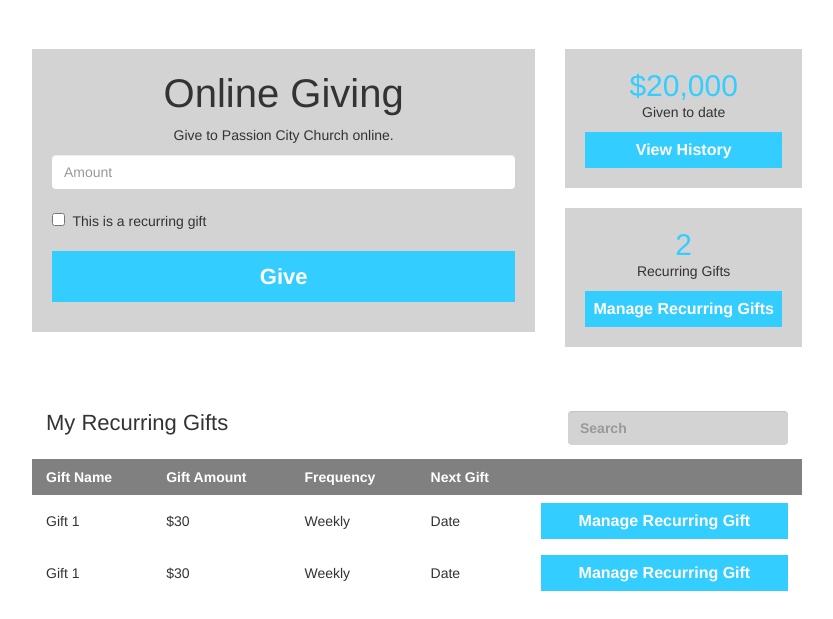
After one commit to Annihilous/embedded_video, a PHP site: page /pcc-connect-update-2-13.php in a window 1280 px wide; the page is wider, and only the part inside the window is pictured. The commit adds this page. Shown: the part 571-1190 px from the top of that part, without its empty margins (223-1056 px from the left). Run offline with PHP 8.4, Linux system fonts and the light colour scheme; some libraries are stand-ins or nearby versions.

Commit message:
Create and style pages 11-13; create and style modal for online giving; add modal and page links to nav.

```diff
--- a/assets/stylesheets/styles.css
+++ b/assets/stylesheets/styles.css
@@ -102,8 +102,16 @@
   background-color: darkgray;
 }
 
+.form-control.background-white {
+  background-color: white;
+}
+
 .background-white {
   background-color: white;
+}
+
+.pad {
+  padding: 20px;
 }
 
 .pad-section {
@@ -148,6 +156,11 @@
 .table>tbody>tr>td, .table>tbody>tr>th, .table>tfoot>tr>td, .table>tfoot>tr>th, .table>thead>tr>td, .table>thead>tr>th {
   border-top: none;
   padding: 8px 14px;
+  vertical-align: middle;
+}
+
+.border-bottom {
+  border-bottom: 1px solid lightgray;
 }
 
 img {
@@ -187,6 +200,11 @@
   }
 }
 
+.btn-primary.btn-sm {
+  padding: 6px 8px;
+  font-size: 16px;
+}
+
 .btn-primary:hover {
   opacity: 0.9;
   background-color: #33ceff;
@@ -209,6 +227,10 @@
   background-color: lightgray;
   background-image: none;
   border: none;
+}
+
+.form-indent {
+  padding-left: 15px;
 }
 
 .modal {
@@ -458,6 +480,14 @@
   padding: 40px 0px;
 }
 
+.cancel-gift-link {
+  text-decoration: underline;
+}
+
+.cancel-gift-link:hover {
+  text-decoration: underline;
+}
+
 /*
 ########  #######   #######  ######## ######## ########
 ##       ##     ## ##     ##    ##    ##       ##     ##
--- a/partials/_navigation.php
+++ b/partials/_navigation.php
@@ -4,6 +4,10 @@
   <li><a href="/shelby_arena/pcc-connect-update-2-05.php">pcc-connect-update-2-05.php</a></li>
   <li><a href="/shelby_arena/pcc-connect-update-2-06.php">pcc-connect-update-2-06.php</a></li>
   <li><a href="/shelby_arena/pcc-connect-update-2-09.php">pcc-connect-update-2-09.php</a></li>
+  <li><a href="/shelby_arena/pcc-connect-update-2-11.php">pcc-connect-update-2-11.php</a></li>
+  <li><a href="/shelby_arena/pcc-connect-update-2-12.php">pcc-connect-update-2-12.php</a></li>
+  <li><a href="/shelby_arena/pcc-connect-update-2-13.php">pcc-connect-update-2-13.php</a></li>
+
 </ul>
 
 <nav class="navbar navbar-default">
@@ -25,6 +29,7 @@
         <li><a href="#" data-toggle="modal" data-target="#blackoutDatesModal" class="text-blue">Blackout DatesModal</a> </li>
         <li><a href="#" data-toggle="modal" data-target="#declineEventModal" class="text-blue">Decline Event Modal</a> </li>
         <li><a href="#" data-toggle="modal" data-target="#givingModal" class="text-blue">Giving Modal</a> </li>
+        <li><a href="#" data-toggle="modal" data-target="#updateGiftModal" class="text-blue">Update Gift Modal</a> </li>
       </ul>
 
     </div><!-- /.navbar-collapse -->
@@ -36,3 +41,4 @@
 <?php include("partials/_blackout_dates_modal.php"); ?>
 <?php include("partials/_decline_event_modal.php"); ?>
 <?php include("partials/_giving_modal.php"); ?>
+<?php include("partials/_update_gift_modal.php"); ?>
--- /dev/null
+++ b/partials/_online_gift.php
@@ -0,0 +1,14 @@
+<div class="form-wrapper background-lightgray">
+  <div class="text-center">
+    <h3>Online Giving</h3>
+    <p>Give to Passion City Church online.</p>
+  </div>
+  <form>
+    <input class="form-control background-white" type="text" name="gift-amount" placeholder="Amount"><br>
+    <input class="" type="checkbox" name="is-recurring">&nbsp This is a recurring gift</br>
+    <br>
+    <a href="" class="btn btn-primary btn-block">
+      Give
+    </a>
+  </form>
+</div>
--- /dev/null
+++ b/partials/_update_gift_modal.php
@@ -0,0 +1,60 @@
+<!-- Modal -->
+<div class="modal fade" id="updateGiftModal" tabindex="-1" role="dialog" aria-labelledby="updateGiftModalLabel">
+  <div class="modal-dialog container-md background-white" role="document">
+    <div class="modal-content">
+      <div class="modal-header">
+        <div class="text-center">
+          <h4 class="modal-title" id="updateGiftModalLabel">Update Gift</h4>
+        </div>
+      </div>
+      <div class="modal-body">
+        <div class="container modal-form-container">
+          <form>
+            <div class="row">
+              <div class="col-xs-12">
+                <input class="form-control" type="text" name="gift-amount" placeholder="Amount"><br>
+              </div>
+              <div class="col-sm-6">
+                <input class="form-control" type="text" name="frequency" placeholder="Frequency"><br>
+              </div>
+              <div class="col-sm-6">
+                <input class="form-control" type="text" name="bill-on", placeholder="Bill On">
+              </div>
+            </div>
+            <div class="row">
+              <p class="form-indent">Payment Info</p>
+              <div class="col-sm-6">
+                <input class="form-control" type="text" name="cc-number" placeholder="CC"><br>
+              </div>
+              <div class="col-sm-3">
+                <input class="form-control" type="text" name="cc-exp", placeholder="Exp.">
+              </div>
+              <div class="col-sm-3">
+                <input class="form-control" type="text" name="cc-cvc", placeholder="CVC">
+              </div>
+            </div>
+            <div class="row">
+              <p class="form-indent">Contribution Address</p>
+              <div class="col-xs-12">
+                <input class="form-control" type="text" name="address-street" placeholder="Street Address"><br>
+              </div>
+              <div class="col-sm-6">
+                <input class="form-control" type="text" name="address-city" placeholder="City"><br>
+              </div>
+              <div class="col-sm-3">
+                <input class="form-control" type="text" name="address-state", placeholder="State">
+              </div>
+              <div class="col-sm-3">
+                <input class="form-control" type="text" name="address-zip", placeholder="Zip">
+              </div>
+            </div>
+            <button type="button" class="btn btn-primary btn-block">Update Gift</button>
+          </form>
+        </div>
+      </div>
+      <div class="pad text-center">
+        <a href="" class=" cancel-gift-link text-danger">Cancel this Recurring Gift</a>
+      </div>
+    </div>
+  </div>
+</div>
--- /dev/null
+++ b/pcc-connect-update-2-13.php
@@ -0,0 +1,85 @@
+<?php include("partials/_head.php"); ?>
+
+<body>
+  <?php include("partials/_navigation.php"); ?>
+
+  <div class="flexslider">
+    <ul class="slides">
+      <li>
+        <img src="https://lh3.ggpht.com/l8leWV9uI8gS-cKDaak6D__cSCVanRmsAGqNRDpXutowAjRRoEmnuhmbTP5A9exBz1w=h900" />
+      </li>
+      <li>
+        <img src="https://encrypted-tbn0.gstatic.com/images?q=tbn:ANd9GcQjZ-McKOtm6Wijwy5onK4MtcUVe7CndFLeAIzh_e3hjpTt3gKT" />
+      </li>
+      <li>
+        <img src="https://encrypted-tbn2.gstatic.com/images?q=tbn:ANd9GcTvI5aHKF9q5YFgNo1dvYIERaey7pjuErzgMNQEJrV0NkQgBA-t" />
+      </li>
+    </ul>
+  </div>
+
+  <div class="background-white">
+    <div class="container container-md">
+      <div class="row pad-section-sm">
+        <div class="col-sm-8">
+          <div class="background-gray">
+            <?php include("partials/_online_gift.php"); ?>
+          </div>
+        </div>
+        <div class="col-sm-4">
+          <div>
+            <div class="text-center background-lightgray pad">
+              <h2 class="text-blue no-margin">$20,000</h2>
+              <p>Given to date</p>
+              <a href="" class="btn btn-primary btn-sm btn-block">
+                View History
+              </a>
+            </div>
+            </br>
+            <div class="text-center background-lightgray pad">
+              <h2 class="text-blue no-margin">2</h2>
+              <p>Recurring Gifts</p>
+              <a href="" class="btn btn-primary btn-sm btn-block">
+                Manage Recurring Gifts
+              </a>
+            </div>
+          </div>
+        </div>
+      </div>
+
+    <div>
+      <table class="table">
+        <tr>
+          <th class="master-header background-white" colspan="5">
+            <div class="pull-right">
+              <input class="form-control background-lightgray" type="text" name="gift-search" placeholder="Search">
+            </div>
+            <h4 class="no-margin">My Recurring Gifts</h4>
+          </th>
+        </tr>
+        <tr class="text-white">
+          <th>Gift Name</th>
+          <th>Gift Amount</th>
+          <th>Frequency</th>
+          <th>Next Gift</th>
+          <th colspan="2"></th>
+        </tr>
+        <tr class="background-white">
+          <td>Gift 1</td>
+          <td>$30</i></td>
+          <td>Weekly</i></td>
+          <td>Date</td>
+          <td colspan="2"><a href="#" class="btn btn-primary btn-sm btn-block">Manage Recurring Gift</a></td>
+        </tr>
+        <tr class="background-white">
+          <td>Gift 1</td>
+          <td>$30</i></td>
+          <td>Weekly</i></td>
+          <td>Date</td>
+          <td colspan="2"><a href="#" class="btn btn-primary btn-sm btn-block">Manage Recurring Gift</a></td>
+        </tr>
+
+      </table>
+    </div>
+
+  </div>
+</body>
```
Also changed, not shown: pcc-connect-update-2-11.php (added, +49 -0 lines), pcc-connect-update-2-12.php (added, +147 -0 lines).
